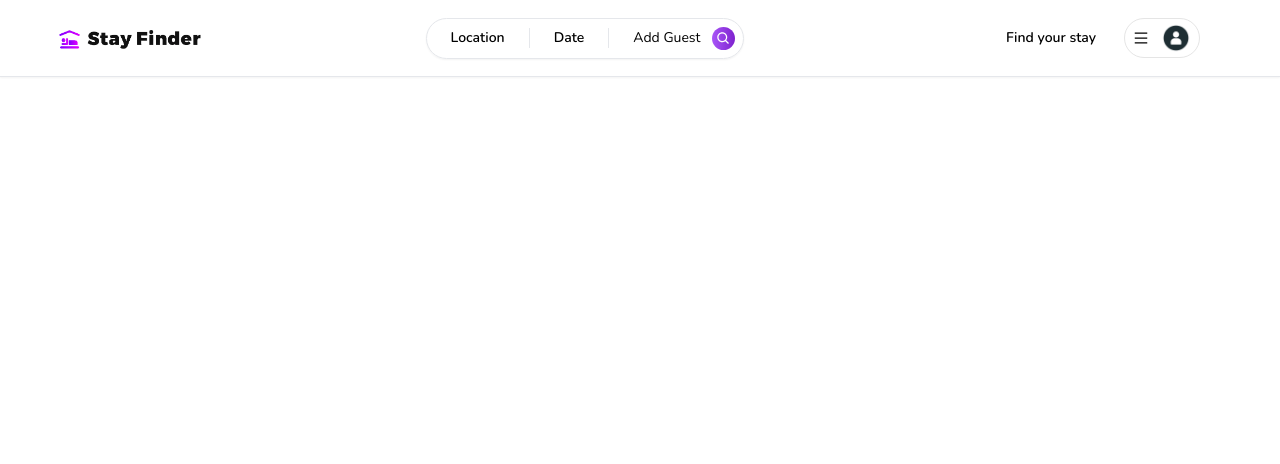
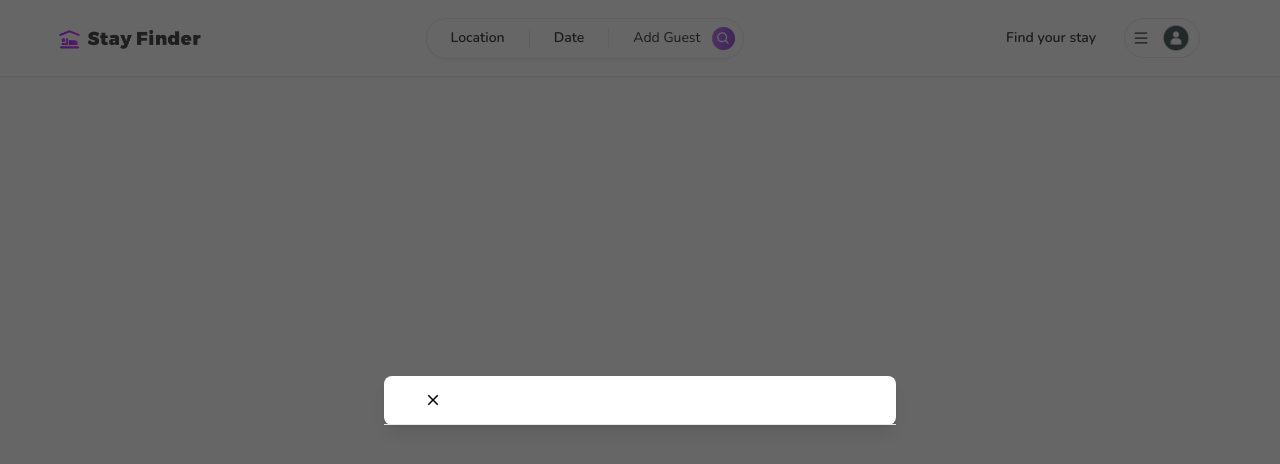
Before and after one commit to RajeevDash007/stayfinder, a Next.js app: page / in a window 1280 px wide. Shown: the top 464 px of the page. Built offline with nearby package versions, Linux system fonts and the light colour scheme.

Commit message:
added Modal for login and sign up

```diff
--- a/app/components/Modals/Modals.tsx
+++ b/app/components/Modals/Modals.tsx
@@ -1,5 +1,6 @@
 'use client';
 import React, { useCallback, useEffect, useState } from 'react'
+import {IoMdClose} from 'react-icons/io'
 interface ModalsProps{
     isOpen?: boolean;
     onClose: () => void;
@@ -47,10 +48,109 @@ const Modals: React.FC<ModalsProps> = ({
         }
         onSubmit();
     },[disabled, onSubmit]);
+
+    const handleSecondaryAction = useCallback(()=>{
+        if(disabled || !secondaryAction){
+            return;
+        }
+
+        secondaryAction();
+    },[disabled, secondaryAction]);
+
+    if(!isOpen){
+        return null;
+    }
   return (
-    <div>
+    <>
+        <div
+            className='
+                justify-center
+                items-center
+                flex
+                overflow-x-hidden
+                overflow-y-auto
+                fixed
+                inset-0
+                z-50
+                outline-none
+                focus:outline-none
+                bg-neutral-800/70
+            '
+        >
+            <div
+                className='
+                    relative
+                    w-full
+                    md:w-4/6
+                    lg:w-3/6
+                    xl:w-2/5
+                    my-6
+                    mx-auto
+                    h-full
+                    lg:h-auto
+                    md:h-auto
+                '
+            >
+                {/* content */}
+                <div
+                    className={`
+                        translate
+                        duration-300
+                        h-full
+                        ${showModals ? 'translate-y-0' : 'translate-y-full'}
+                        ${showModals ? 'opacity-100' : 'opacity-0'}
+                    `}
+                >
+                    <div
+                        className='
+                            translate
+                            h-full
+                            lg:h-auto
+                            md:h-auto
+                            border-0
+                            rounded-lg
+                            shadow-lg
+                            relative
+                            flex
+                            flex-col
+                            w-full
+                            bg-white
+                            outline-none
+                            focus:outline-none
+                        '
+                    >
+                        {/* header */}
+                        <div
+                            className='
+                                flex
+                                items-center
+                                p-6
+                                rounded-t
+                                justify-center
+                                relative
+                                border-b-[1px]
+                            '
+                        >
+                            <button
+                                onClick={handleClose}
+                                className='
+                                    p-1
+                                    border-0
+                                    hover:opacity-70
+                                    transition
+                                    absolute
+                                    left-9
+                                '
+                            >
+                                <IoMdClose size={18}/>
+                            </button>
 
-    </div>
+                        </div>
+                    </div>
+                </div>
+            </div>
+        </div>
+    </>
   )
 }
 
--- a/app/layout.tsx
+++ b/app/layout.tsx
@@ -22,7 +22,7 @@ export default function RootLayout({
     <html lang="en">
       <body className={font.className}>
         <ClientOnly>
-          <Modals />
+          <Modals isOpen />
           <Navbar />
         </ClientOnly>
         {children}
```
